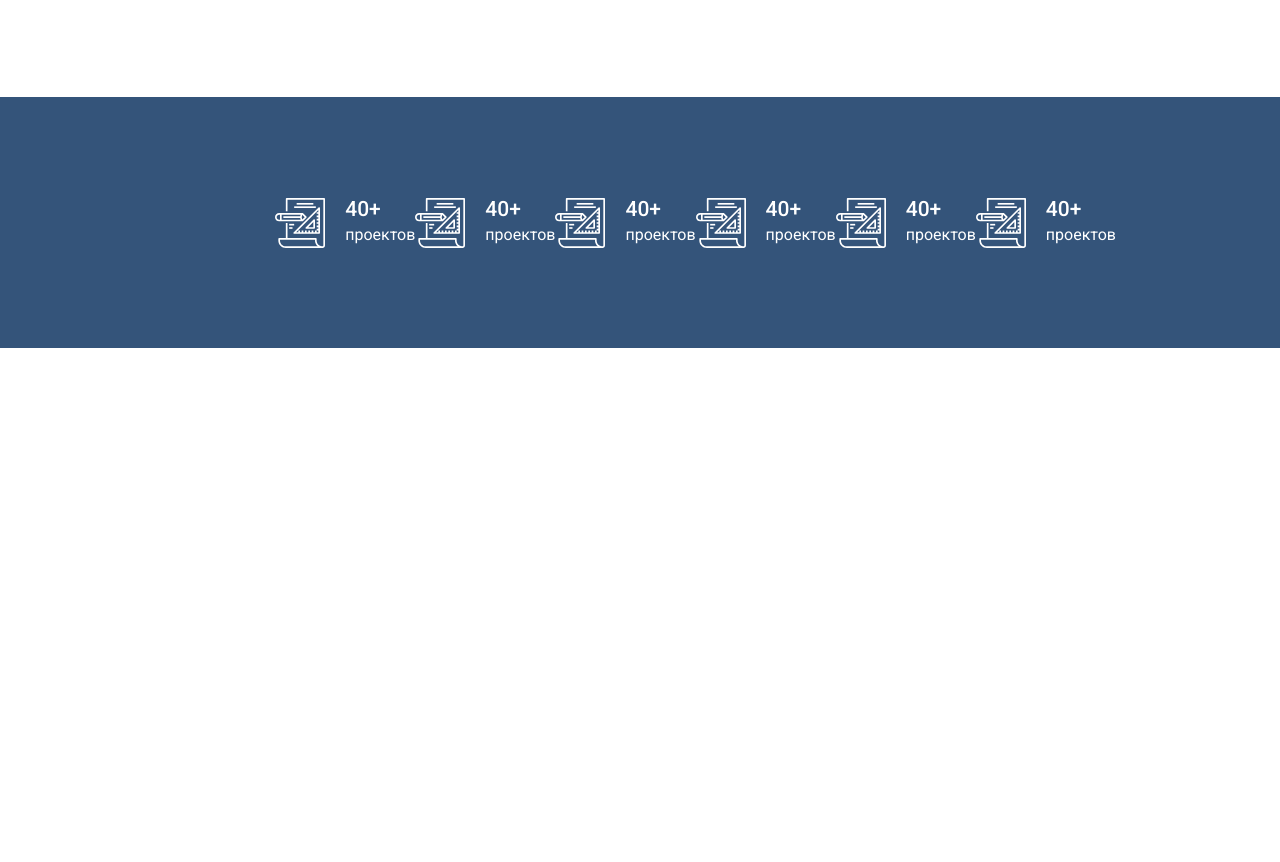
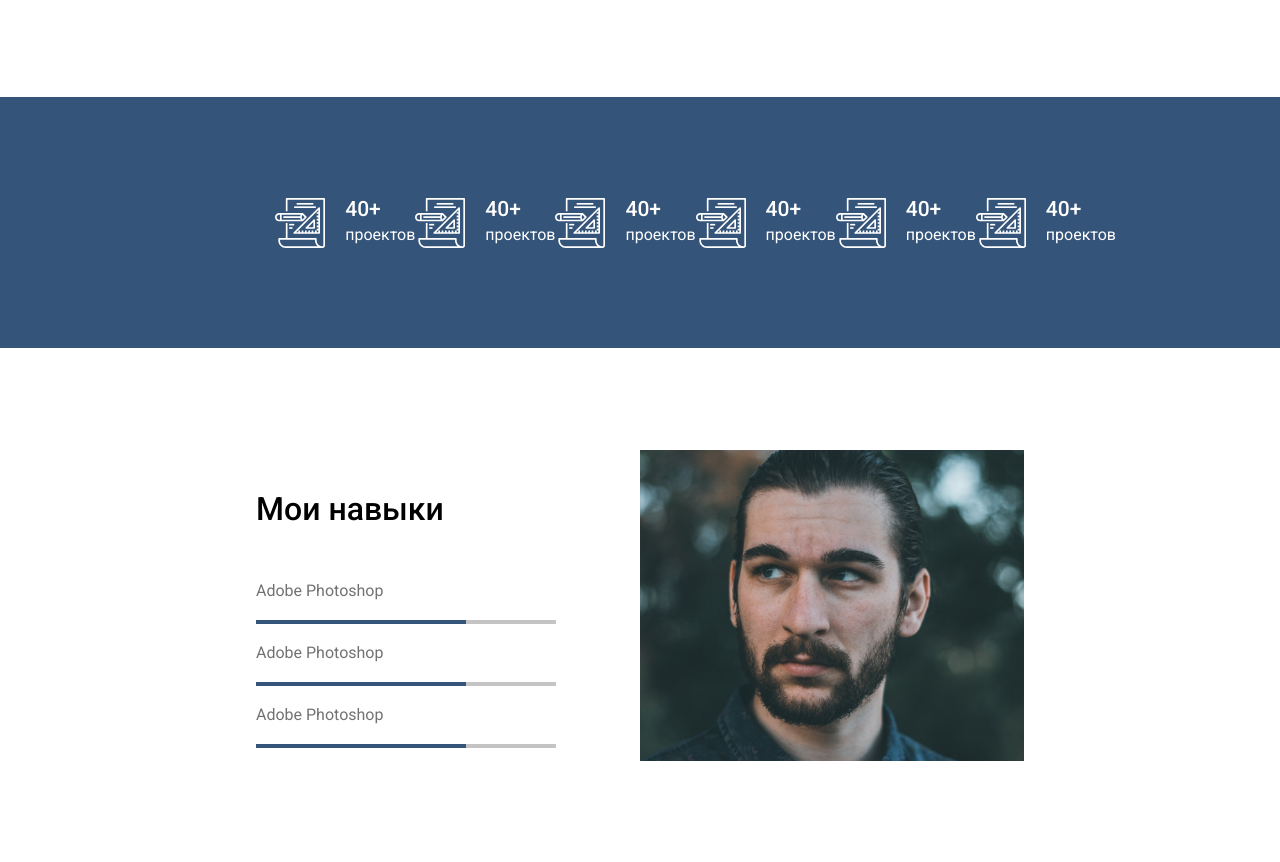
Before and after one commit to TSGoose/websiteDev, a plain HTML site: page index.html in a window 1280 px wide. Shown: the part 1121-1983 px from the top of the page. Before the commit the page ends 1469 px from the top, so only its background shows below. Drawn offline with Linux system fonts and the light colour scheme.

Commit message:
section "skills"

```diff
--- a/css/styles.css
+++ b/css/styles.css
@@ -7,6 +7,7 @@ section{
 }
 
 header{
+    width: 100%;
     padding-top: 57px;
     padding-bottom: 145px;
     background-color: #EEEFF1;
@@ -29,7 +30,6 @@ h2{
     font-weight: 500;
     font-size: 32px;
     line-height: 38px;
-    text-align: center;
 
     color: #000000;
 }
@@ -179,3 +179,37 @@ h3{
     line-height: 26px;
     color: #FFFFFF;
 }
+
+.skills__block{
+    width: 60%;
+    margin: auto;
+    display: flex;
+    padding-top: 102px;
+    padding-bottom: 101px;
+    justify-content: space-between;
+    align-items: center;
+}
+
+.skills__block__my-skills{
+    margin: 0;
+    width: 39%;
+}
+
+.skills__block__my-skills h2{
+    margin-bottom: 50px;
+}
+
+.skills__block_my-skills__progressbar__lines_1{
+    position: relative;
+    height: 4px;
+    background-color: #c4c4c4;
+    width: 100%;
+}
+
+.skills__block_my-skills__progressbar__lines_2{
+    position: absolute;
+    left: 0;
+    height: 4px;
+    background-color: #34547A;;
+    width: 70%;
+}
--- a/index.html
+++ b/index.html
@@ -92,7 +92,36 @@
     </section>
 
     <section class="skills">
+        <div class="skills__block">
+            <div class="skills__block__my-skills">
+                <h2>Мои навыки</h2>
+                <div class="skills__block_my-skills__progressbar">
+                    <p class="base-p">Adobe Photoshop</p>
+                    <div class="skills__block_my-skills__progressbar__lines_1">
+                        <div class="skills__block_my-skills__progressbar__lines_2">
 
+                        </div>
+                    </div>
+                </div>
+                <div class="skills__block_my-skills__progressbar">
+                    <p class="base-p">Adobe Photoshop</p>
+                    <div class="skills__block_my-skills__progressbar__lines_1">
+                        <div class="skills__block_my-skills__progressbar__lines_2">
+
+                        </div>
+                    </div>
+                </div>
+                <div class="skills__block_my-skills__progressbar">
+                    <p class="base-p">Adobe Photoshop</p>
+                    <div class="skills__block_my-skills__progressbar__lines_1">
+                        <div class="skills__block_my-skills__progressbar__lines_2">
+
+                        </div>
+                    </div>
+                </div>
+            </div>
+            <img src="images/photo.png" alt="моя фотография" width="50%">
+        </div>
     </section>
     <section class="methods-work">
 
```
Also changed, not shown: images/photo.png (added).
